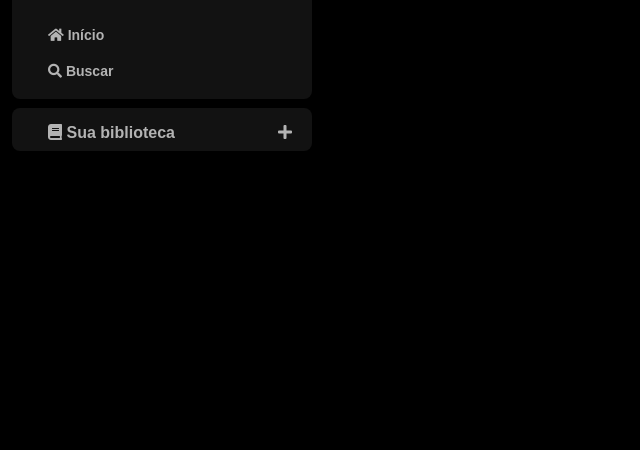
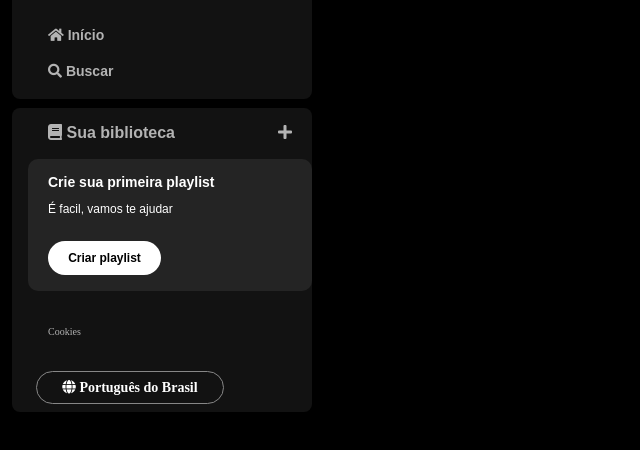
Before and after one commit to Cardosogoc/clone-spotify-imers-o-front-end, a plain HTML site: page index.html in a window 1280 px wide. Shown: the part 74-524 px from the top of the page, without its empty margins (0-640 px from the left). Drawn offline with Linux system fonts and the light colour scheme.

Commit message:
Teminando o menu lateral

```diff
--- a/index.html
+++ b/index.html
@@ -1,25 +1,29 @@
 <!DOCTYPE html>
 <html lang="pt-BR">
   <head>
-    <meta charset="UTF-8">
-    <meta name="viewport" content="width=device-width, initial-scale=1.0">
+    <meta charset="UTF-8" />
+    <meta name="viewport" content="width=device-width, initial-scale=1.0" />
     <title>Spotify Imersão</title>
-    <link rel="stylesheet" href="reset.css">
-    <link rel="stylesheet" href="style.css">
-    <link rel="stylesheet" href="https://use.fontawesome.com/releases/v5.15.4/css/fontawesome.css">
-    <link rel="stylesheet" href="https://use.fontawesome.com/releases/v5.15.4/css/solid.css">
-    <link rel="" href="script.js">
+    <link rel="stylesheet" href="reset.css" />
+    <link rel="stylesheet" href="style.css" />
+    <link
+      rel="stylesheet"
+      href="https://use.fontawesome.com/releases/v5.15.4/css/fontawesome.css"
+    />
+    <link
+      rel="stylesheet"
+      href="https://use.fontawesome.com/releases/v5.15.4/css/solid.css"
+    />
+    <link rel="" href="script.js" />
   </head>
   <body>
     <div class="sidebar">
       <nav class="sidebar__navigation">
-            <div>
         <div class="logo">
           <a href="">
-                        <img src="/icons/logo-spotify.png" alt="Logo do Spotify">
+            <img src="/icons/logo-spotify.png" alt="Logo do Spotify" />
           </a>
         </div>
-                <div>
         <ul>
           <li>
             <a href="">
@@ -34,11 +38,9 @@
             </a>
           </li>
         </ul>
-                </div>
-            </div>
       </nav>
-        <nav class="sidebar__library">
-            <div class="sidebar__library__content">
+      <div class="library">
+        <div class="library__content">
           <a href="">
             <span class="fa fa-book"></span>
             <span>Sua biblioteca</span>
@@ -47,7 +49,28 @@
             <span class="fa fa-plus"></span>
           </a>
         </div>
-        </nav>
+
+        <section class="playlist">
+          <div class="playlist__content">
+            <span class="text title">Crie sua primeira playlist</span>
+            <span class="text subtitle">É facil, vamos te ajudar</span>
+            <button class="playlist__button">
+              <span>Criar playlist</span>
+            </button>
+          </div>
+        </section>
+
+        <div class="cookies">
+          <a href="">Cookies</a>
+        </div>
+
+        <div class="languages">
+          <div class="languages__button">
+            <span class="fa fa-globe"></span>
+            <span>Português do Brasil</span>
+          </div>
+        </div>
+      </div>
     </div>
   </body>
 </html>
--- a/style.css
+++ b/style.css
@@ -46,7 +46,7 @@ body{
     font-family: "DM Sans", sans-serif;
 }
 
-.sidebar__library{
+.library{
     margin-top: 3%;
     background-color: #121212;
     border-radius: 8px;
@@ -56,16 +56,17 @@ body{
     display: flex;
     flex-direction: column;
     font-size: 14px;
+    font-weight: 600;
 }
 
-.sidebar__library .sidebar__library__content{
+.library .library__content{
     padding: 0 20px 10px 20px;
     display: flex;
     justify-content: space-between;
 
 }
 
-.sidebar__library__content a{
+.library__content a{
     text-decoration: none;
     text-transform: none;
     color: #b3b3b3;
@@ -75,5 +76,85 @@ body{
     font-weight: 600;
     font-size: 16px;
     font-family: "DM Sans", sans-serif;
+}
 
+.playlist{
+    background-color: #242424;
+    display: flex;
+    align-items: center;
+    justify-content: space-between;
+    gap: 20px;
+    color: #b3b3b3;
+    font-weight: 600;
+    font-size: 14x;
+    margin: 8px 0;
+    padding: 16px 20px;
+    border-radius: 10px ;
 }
+
+.playlist .playlist__content{
+    display: flex;
+    flex-direction: column;
+}
+
+.playlist .text{
+    padding-bottom: 14px;
+    color: #fff;
+    font-family: "DM Sans", sans-serif;
+}
+
+.playlist .title{
+    font-weight: 700;
+}
+
+.playlist .subtitle{
+    font-weight: 500;
+    font-size: 12px;
+}
+
+.playlist__content .playlist__button{
+    display: flex;
+    justify-content: center;
+    align-items: center;
+    background-color: #fff;
+    color: #000;
+    border-radius: 20px;
+    font-size: 12px;
+    font-weight: 700;
+    font-family: "DM Sans", sans-serif;
+    text-decoration: none;
+    text-transform: none;
+    padding: 10px;
+    border: 0;
+    width: 113px;
+    margin-top: 12px;
+}
+
+.cookies{
+    margin: 25px 20px;
+}
+
+.cookies a{
+    color: #b3b3b3;
+    font-weight: 500;
+    font-size: 10px;
+    text-decoration: none;
+}
+
+.cookies a:hover{
+    text-decoration: underline;
+}
+
+.languages__button{
+    background-color: transparent;
+    border: 1px solid #878787;
+    color: #fff;
+    cursor: pointer;
+    align-items: center;
+    font-weight: 700;
+    width: 170px;
+    margin: 8px;
+    padding: 8px;
+    border-radius: 20px;
+    text-align: center;
+}
```
Lines whose indentation alone changed are shown as unchanged.
